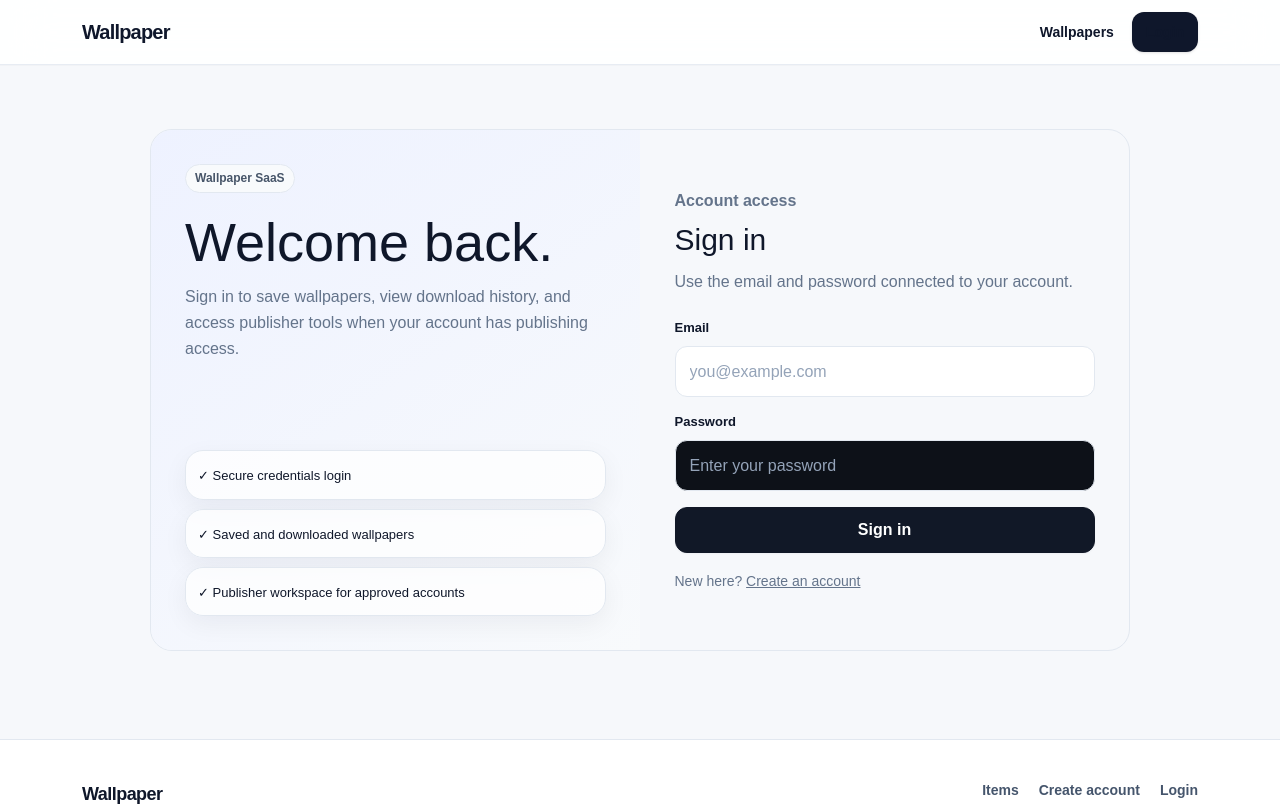
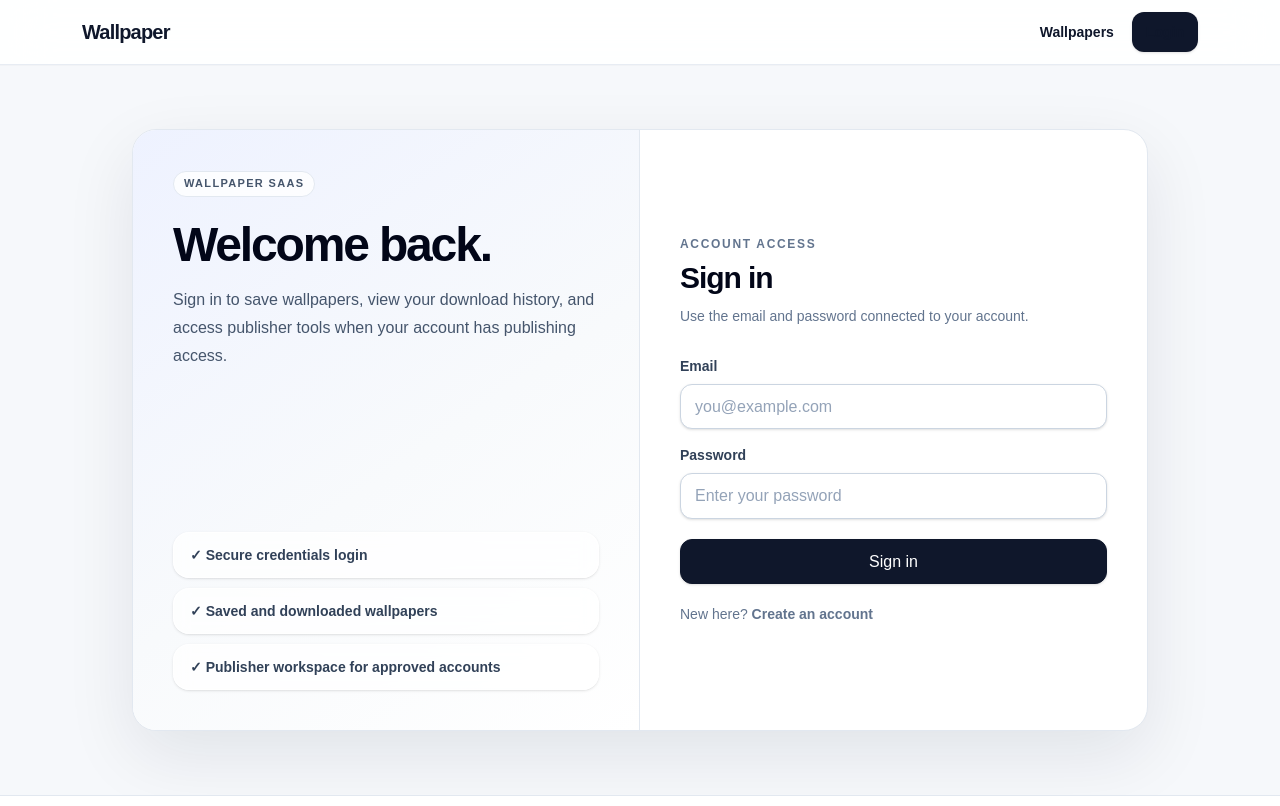
Before and after one commit to labsadik/wallpaper_app, a Next.js app: page /login in a window 1280 px wide. Shown: the top 806 px of the page. Built offline with nearby package versions, Linux system fonts and the light colour scheme; no server answers.

Commit message:
ui: refresh auth and discovery pages

```diff
--- a/app/login/page.tsx
+++ b/app/login/page.tsx
@@ -4,68 +4,37 @@ import {FormEvent,useState} from "react";
 import {signIn} from "next-auth/react";
 import Link from "next/link";
 import {useRouter} from "next/navigation";
+import {Input} from "@/components/ui";
 
 export default function LoginPage(){
-  const router=useRouter();
-  const [email,setEmail]=useState("");
-  const [password,setPassword]=useState("");
-  const [error,setError]=useState("");
-  const [busy,setBusy]=useState(false);
-
-  async function submit(event:FormEvent){
-    event.preventDefault();
-    if(busy)return;
-    setBusy(true);
-    setError("");
-    const result=await signIn("credentials",{email:email.trim(),password,redirect:false});
-    if(result?.error){
-      setError("Email or password is incorrect.");
-      setBusy(false);
-      return;
-    }
-    router.push("/account");
-    router.refresh();
-  }
-
-  return <main className="container" style={{padding:"64px 0 88px"}}>
-    <div className="auth-grid" style={{maxWidth:980,margin:"0 auto",display:"grid",gridTemplateColumns:"1fr 1fr",border:"1px solid var(--line)",borderRadius:22,overflow:"hidden"}}>
-      <section className="auth-hero">
-        <div>
-          <span className="badge">Wallpaper SaaS</span>
-          <h1 style={{fontSize:"clamp(34px,5vw,54px)",lineHeight:1.02,margin:"22px 0 14px"}}>Welcome back.</h1>
-          <p className="muted" style={{maxWidth:430,fontSize:16,lineHeight:1.6}}>Sign in to save wallpapers, view download history, and access publisher tools when your account has publishing access.</p>
-        </div>
-        <div style={{display:"grid",gap:9}}>
-          {["Secure credentials login","Saved and downloaded wallpapers","Publisher workspace for approved accounts"].map(item=><div key={item} className="card" style={{padding:12,background:"rgba(255,255,255,.03)"}}><span style={{fontSize:13}}>✓ {item}</span></div>)}
+  const router=useRouter();const [email,setEmail]=useState(""),[password,setPassword]=useState(""),[error,setError]=useState(""),[busy,setBusy]=useState(false);
+  async function submit(event:FormEvent){event.preventDefault();if(busy)return;setBusy(true);setError("");const result=await signIn("credentials",{email:email.trim(),password,redirect:false});if(result?.error){setError("Email or password is incorrect.");setBusy(false);return;}router.push("/account");router.refresh();}
+  return <main className="mx-auto w-full max-w-[1080px] px-5 py-10 sm:px-6 sm:py-14 lg:px-8 lg:py-16">
+    <div className="grid overflow-hidden rounded-3xl border border-slate-200 bg-white shadow-[0_24px_70px_rgba(15,23,42,0.09)] lg:grid-cols-2">
+      <section className="relative overflow-hidden border-b border-slate-200 bg-[linear-gradient(145deg,#eef2ff_0%,#f8fafc_55%,#ffffff_100%)] p-7 sm:p-10 lg:border-b-0 lg:border-r">
+        <div className="relative flex min-h-[520px] flex-col justify-between gap-10">
+          <div>
+            <span className="inline-flex rounded-full border border-slate-200 bg-white/80 px-2.5 py-1 text-[11px] font-extrabold uppercase tracking-[0.12em] text-slate-600 backdrop-blur">Wallpaper SaaS</span>
+            <h1 className="mt-6 max-w-lg text-4xl font-black leading-[1.02] tracking-[-0.045em] text-slate-950 sm:text-5xl">Welcome back.</h1>
+            <p className="mt-4 max-w-md text-base leading-7 text-slate-600">Sign in to save wallpapers, view your download history, and access publisher tools when your account has publishing access.</p>
+          </div>
+          <div className="grid gap-2.5">
+            {["Secure credentials login","Saved and downloaded wallpapers","Publisher workspace for approved accounts"].map(item=><div key={item} className="rounded-2xl border border-white/80 bg-white/75 px-4 py-3 text-sm font-bold text-slate-700 shadow-sm backdrop-blur">✓ {item}</div>)}
+          </div>
         </div>
       </section>
-
-      <section className="auth-panel">
-        <div style={{maxWidth:420,width:"100%",margin:"0 auto"}}>
-          <p className="muted" style={{margin:"0 0 6px",fontWeight:700}}>Account access</p>
-          <h2 style={{fontSize:30,margin:"0 0 8px"}}>Sign in</h2>
-          <p className="muted" style={{margin:0}}>Use the email and password connected to your account.</p>
-
-          <form onSubmit={submit} style={{display:"grid",gap:16,marginTop:26}}>
-            <label style={{display:"grid",gap:8}}>
-              <span style={{fontSize:13,fontWeight:700}}>Email</span>
-              <input value={email} onChange={e=>setEmail(e.target.value)} placeholder="you@example.com" type="email" autoComplete="email" required style={{padding:"13px 14px",borderRadius:12,border:"1px solid var(--line)",background:"var(--input)",color:"var(--text)",outline:"none"}}/>
-            </label>
-            <label style={{display:"grid",gap:8}}>
-              <span style={{fontSize:13,fontWeight:700}}>Password</span>
-              <input value={password} onChange={e=>setPassword(e.target.value)} placeholder="Enter your password" type="password" autoComplete="current-password" required style={{padding:"13px 14px",borderRadius:12,border:"1px solid var(--line)",background:"#0d1118",color:"white",outline:"none"}}/>
-            </label>
-
-            {error?<div role="alert" className="card" style={{padding:12,borderColor:"#5c3030",background:"#241416",color:"#ffb2b2"}}>{error}</div>:null}
-
-            <button className="btn btn-primary" disabled={busy} style={{minHeight:46}}>
-              {busy?"Signing in...":"Sign in"}
-            </button>
+      <section className="flex items-center p-7 sm:p-10">
+        <div className="mx-auto w-full max-w-md">
+          <p className="text-xs font-extrabold uppercase tracking-[0.14em] text-slate-500">Account access</p>
+          <h2 className="mt-2 text-3xl font-black tracking-[-0.035em] text-slate-950">Sign in</h2>
+          <p className="mt-2 text-sm leading-6 text-slate-500">Use the email and password connected to your account.</p>
+          <form onSubmit={submit} className="mt-7 grid gap-4">
+            <label className="grid gap-2"><span className="text-sm font-extrabold text-slate-700">Email</span><Input value={email} onChange={e=>setEmail(e.target.value)} placeholder="you@example.com" type="email" autoComplete="email" required/></label>
+            <label className="grid gap-2"><span className="text-sm font-extrabold text-slate-700">Password</span><Input value={password} onChange={e=>setPassword(e.target.value)} placeholder="Enter your password" type="password" autoComplete="current-password" required/></label>
+            {error?<div role="alert" className="rounded-xl border border-rose-200 bg-rose-50 px-3.5 py-3 text-sm font-bold text-rose-700">{error}</div>:null}
+            <button className="mt-1 inline-flex min-h-11 items-center justify-center rounded-xl border border-slate-900 bg-slate-900 px-4 py-2.5 text-sm font-extrabold text-white shadow-sm transition hover:bg-slate-800 focus-visible:outline-none focus-visible:ring-2 focus-visible:ring-slate-400 disabled:cursor-not-allowed disabled:opacity-60" disabled={busy}>{busy?"Signing in…":"Sign in"}</button>
           </form>
-
-          <p className="muted" style={{margin:"18px 0 0",fontSize:14}}>
-            New here? <Link href="/register" style={{textDecoration:"underline"}}>Create an account</Link>
-          </p>
+          <p className="mt-5 text-sm text-slate-500">New here? <Link className="font-extrabold text-slate-900 underline decoration-slate-300 underline-offset-4 hover:decoration-slate-700" href="/register">Create an account</Link></p>
         </div>
       </section>
     </div>
```
